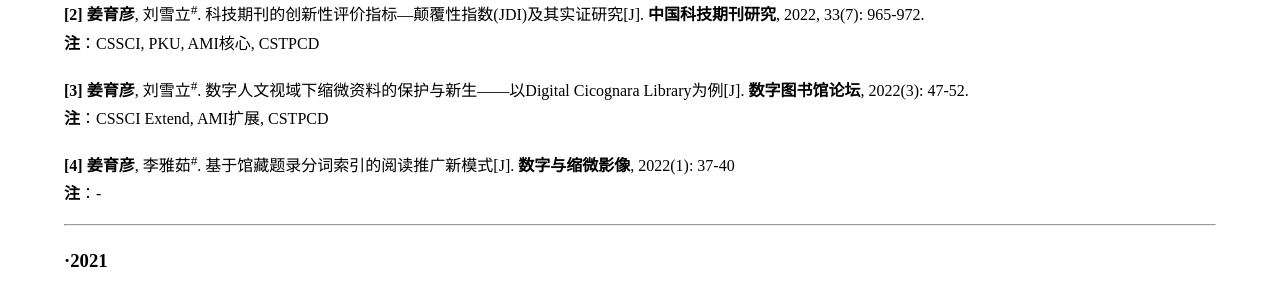
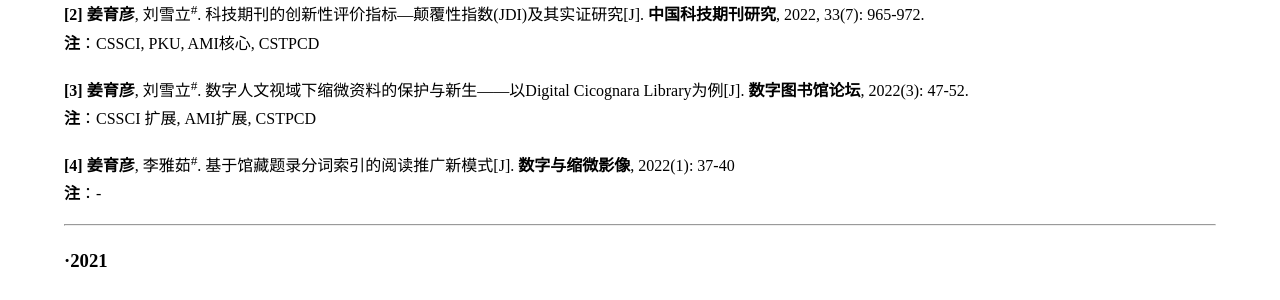
Before and after one commit to jiang-yuyan/Yuyan-Jiang-CV, a Jekyll site: the page built from publication/publications-zh.md, in a window 1280 px wide and 900 px high, scrolled down 2113 px. Shown: the part 150-450 px from the top of the window. Built offline with Jekyll 4.4.1, drawn with Linux system fonts in a browser that asks for light colours.

Commit message:
Update publications-zh.md

```diff
--- a/publication/publications-zh.md
+++ b/publication/publications-zh.md
@@ -93,7 +93,7 @@ title: publications-zh
 **注**：CSSCI, PKU, AMI核心, CSTPCD
 
 <a href="https://dlf.istic.ac.cn/dlf/ch/reader/view_abstract.aspx?file_no=202203007&flag=1" style="text-decoration:none; color:inherit;">**[3]**</a> **姜育彦**, 刘雪立<sup>#</sup>. 数字人文视域下缩微资料的保护与新生——以Digital Cicognara Library为例[J]. **数字图书馆论坛**, 2022(3): 47-52.
-**注**：CSSCI Extend, AMI扩展, CSTPCD
+**注**：CSSCI 扩展, AMI扩展, CSTPCD
 
 <a href="" style="text-decoration:none; color:inherit;">**[4]**</a> **姜育彦**, 李雅茹<sup>#</sup>. 基于馆藏题录分词索引的阅读推广新模式[J]. **数字与缩微影像**, 2022(1): 37-40
 **注**：-
```
